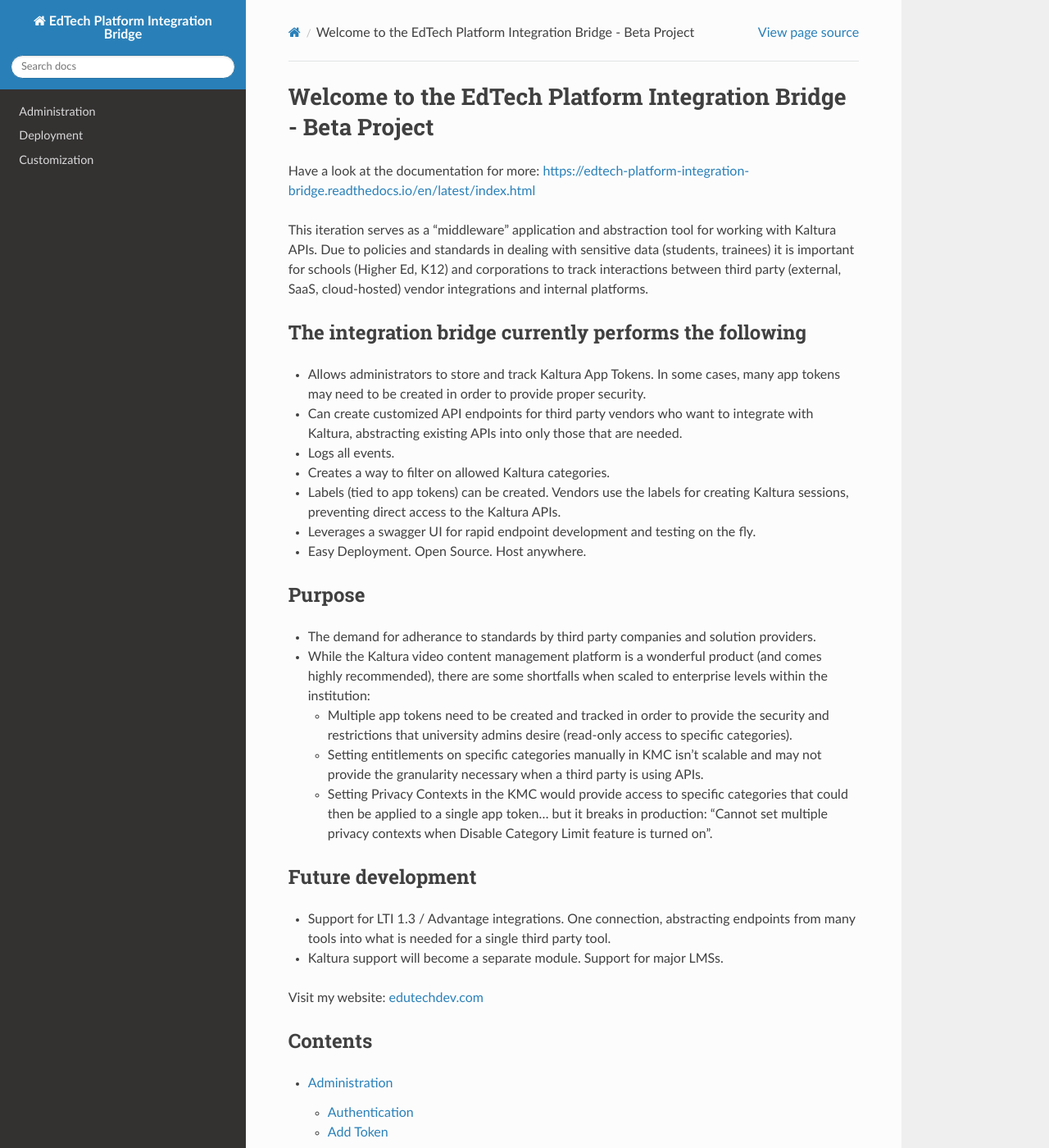
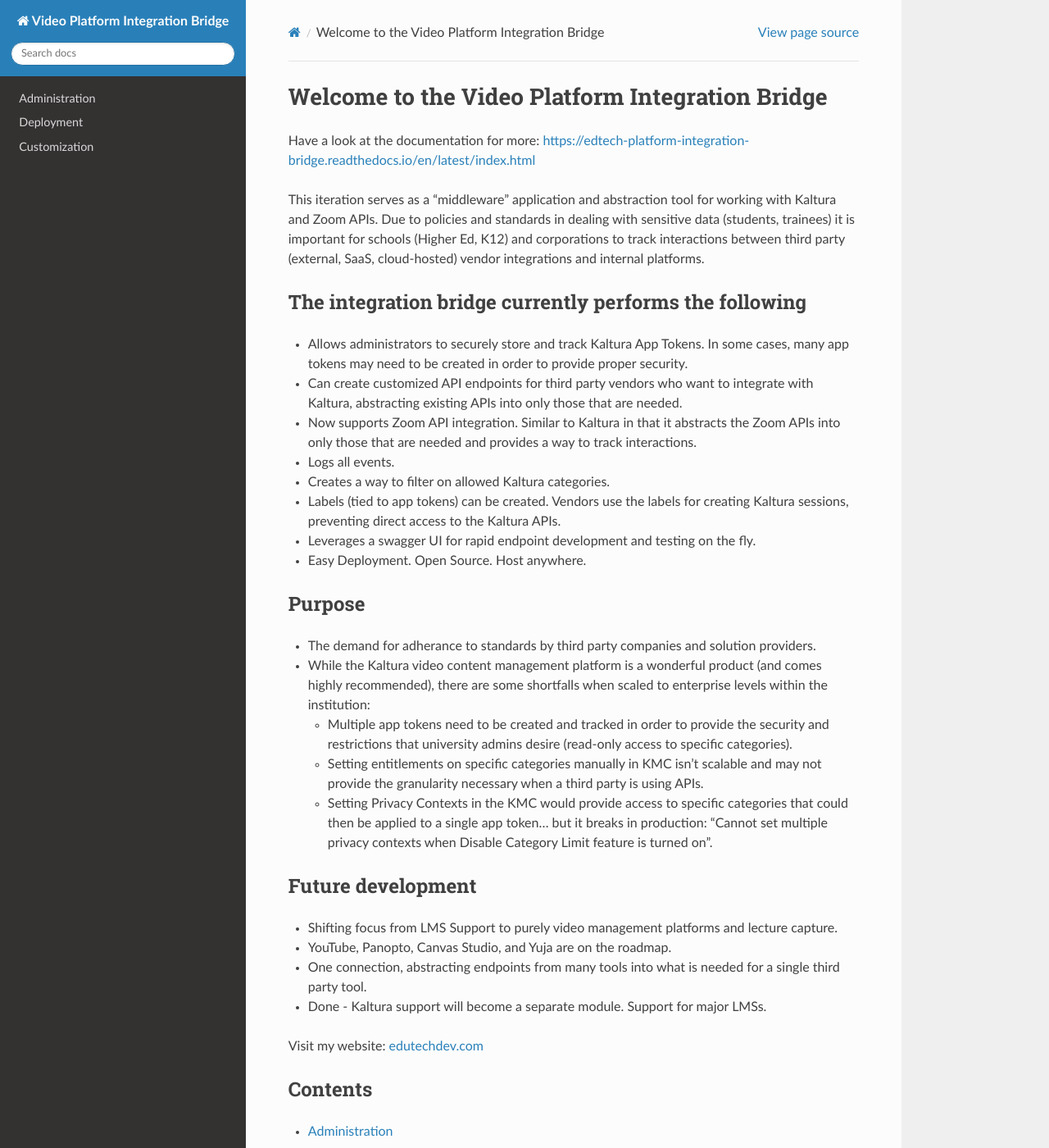
Before and after one commit to eharvey71/edtech-platform-integration-bridge, a Sphinx documentation site: the page built from docs/index.rst, in a window 1280 px wide and 1400 px high. Shown: the whole window at 82% size. Built offline with Sphinx 7.4.7 and the Read the Docs theme 2.0.0, drawn with Linux system fonts in a browser that asks for light colours.

Commit message:
Minor updates to docs

```diff
--- a/README.rst
+++ b/README.rst
@@ -1,17 +1,18 @@
-Welcome to the EdTech Platform Integration Bridge - Beta Project
+Welcome to the Video Platform Integration Bridge
 ================================================================
 
 Have a look at the documentation for more:
 https://edtech-platform-integration-bridge.readthedocs.io/en/latest/index.html
 
-This iteration serves as a "middleware" application and abstraction tool for working with Kaltura APIs.
+This iteration serves as a "middleware" application and abstraction tool for working with Kaltura and Zoom APIs.
 Due to policies and standards in dealing with sensitive data (students, trainees) it is important for schools (Higher Ed, K12) and corporations to track interactions between third party (external, SaaS, cloud-hosted) vendor integrations and internal platforms.
 
 The integration bridge currently performs the following
 -----------------------------------------------------------------------
 
-* Allows administrators to store and track Kaltura App Tokens. In some cases, many app tokens may need to be created in order to provide proper security.
+* Allows administrators to securely store and track Kaltura App Tokens. In some cases, many app tokens may need to be created in order to provide proper security.
 * Can create customized API endpoints for third party vendors who want to integrate with Kaltura, abstracting existing APIs into only those that are needed.
+* Now supports Zoom API integration. Similar to Kaltura in that it abstracts the Zoom APIs into only those that are needed and provides a way to track interactions.
 * Logs all events.
 * Creates a way to filter on allowed Kaltura categories.
 * Labels (tied to app tokens) can be created. Vendors use the labels for creating Kaltura sessions, preventing direct access to the Kaltura APIs.
@@ -31,7 +32,9 @@
 Future development
 ------------------
 
-* Support for LTI 1.3 / Advantage integrations. One connection, abstracting endpoints from many tools into what is needed for a single third party tool.
-* Kaltura support will become a separate module. Support for major LMSs.
+* Shifting focus from LMS Support to purely video management platforms and lecture capture.
+* YouTube, Panopto, Canvas Studio, and Yuja are on the roadmap.
+* One connection, abstracting endpoints from many tools into what is needed for a single third party tool.
+* Done - Kaltura support will become a separate module. Support for major LMSs.
 
 Visit my website: `edutechdev.com <https://www.edutechdev.com/>`_
--- a/docs/conf.py
+++ b/docs/conf.py
@@ -17,7 +17,7 @@
 
 # -- Project information -----------------------------------------------------
 
-project = "EdTech Platform Integration Bridge"
+project = "Video Platform Integration Bridge"
 copyright = "2024, Open Source Software"
 author = "Eric Harvey, Enwise Webtech"
 
```
